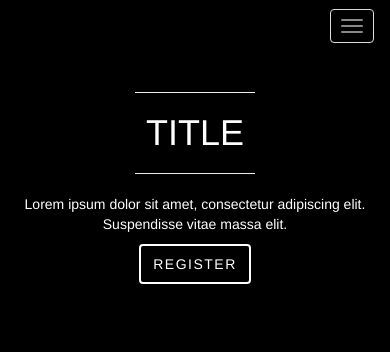
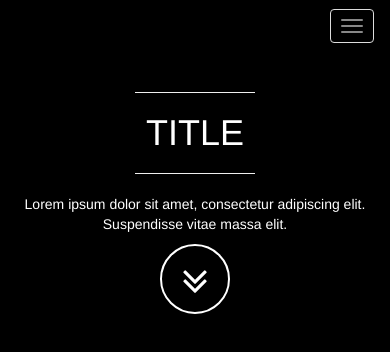
Before and after one commit to isaacaddis/sobaymath.tk, a plain HTML site: page index.html in a window 390 px wide. Drawn offline with nearby package versions, Linux system fonts and the light colour scheme.

Commit message:
Working Mobile, among other things

```diff
--- a/css/main.css
+++ b/css/main.css
@@ -40,54 +40,19 @@ h1,h2,h3,h4,h5,h6{
 .white-text{
 	color:white;
 }
-.btn{
-	padding-top:10px;
-	position: relative;
-	letter-spacing: 1.5px;
-	border: none;
-	-webkit-transition: all 0.6s ease-in-out;
-	-moz-transition: all 0.6s ease-in-out;
-	-o-transition: all 0.6s ease-in-out;
-	-ms-transition: all 0.6s ease-in-out;
-	transition: all 0.6s ease-in-out;
-	border: 2px solid #fff;
-	color: #fff;
-	padding: 8px 12px;
-	display: inline-block;
-	vertical-align: middle;
-	-webkit-transform: translateZ(0);
-	transform: translateZ(0);
-	box-shadow: 0 0 1px rgba(0, 0, 0, 0);
-	-webkit-backface-visibility: hidden;
-	backface-visibility: hidden;
-	-moz-osx-font-smoothing: grayscale;
-	position: relative;
-	-webkit-transition-property: color;
-	transition-property: color;
-	-webkit-transition-duration: 0.3s;
-	transition-duration: 0.3s;
-	-webkit-box-shadow: inset 0 3px 5px rgba(0, 0, 0, 0.16);
-	box-shadow: inset 0 3px 5px rgba(0, 0, 0, 0.16);
+.btn-circle {
+  width: 70px;
+  height: 70px;
+  border: 2px solid #fff;
+  padding-top:15px;
+  border-radius: 100%;
 }
-.btn:before{
-	content: "";
-	position: absolute;
-	z-index: -1;
-	top: 0;
-	left: 0;
-	right: 0;
-	bottom: 0;
-	background: #fff;
-	-webkit-transform: scaleY(0);
-	transform: scaleY(0);
-	-webkit-transform-origin: 50% 100%;
-	transform-origin: 50% 100%;
-	-webkit-transition-property: transform;
-	transition-property: transform;
-	-webkit-transition-duration: 0.3s;
-	transition-duration: 0.3s;
-	-webkit-transition-timing-function: ease-out;
-	transition-timing-function: ease-out;
+
+.btn-circle:hover {
+  background: rgba(255,255,255,0.1);
+}
+.fa{
+	color:white;
 }
 .vcenter {
 	display:flex;
--- a/index.html
+++ b/index.html
@@ -2,8 +2,13 @@
 <html>
     <head>
         <title>Lorem Ipsum</title>
+        <meta charset="UTF-8" />
+        <meta name="viewport" content="width=device-width, initial-scale=1.0">
+        <meta name="description" content="South Bay Invitational MOCK MATHCOUNTS Competition." />
+        <meta name="keywords" content="SOBAY, SOBAY MATH, TORRANCE" />
         <link rel="stylesheet" type="text/css" href="https://maxcdn.bootstrapcdn.com/bootstrap/3.3.7/css/bootstrap.min.css">
         <link rel="stylesheet" type="text/css" href="css/main.css">
+        <link rel="stylesheet" type="text/css" href="https://maxcdn.bootstrapcdn.com/font-awesome/4.7.0/css/font-awesome.min.css">
     </head>
     <body>
         <div class="hero">
@@ -39,11 +44,14 @@
                 </center>
                 <p class="text-center white-text">Lorem ipsum dolor sit amet, consectetur adipiscing elit. Suspendisse vitae massa elit. </p>
                 <center>
-                	<a class = "btn">REGISTER</a>
+                	<a href="#aboutme" class="btn btn-circle">
+                	  <i class="fa fa-angle-double-down fa-3x"></i>
+                	</a>
                 </center>
             </div>
         </div>
         <script type="text/javascript" src = "https://cdnjs.cloudflare.com/ajax/libs/jquery/3.1.1/jquery.min.js"></script>
         <script type="text/javascript" src = "js/main.js"></script>
+        <script type="text/javascript" src = "https://maxcdn.bootstrapcdn.com/bootstrap/3.3.7/js/bootstrap.min.js"></script>
     </body>
 </html>
```
